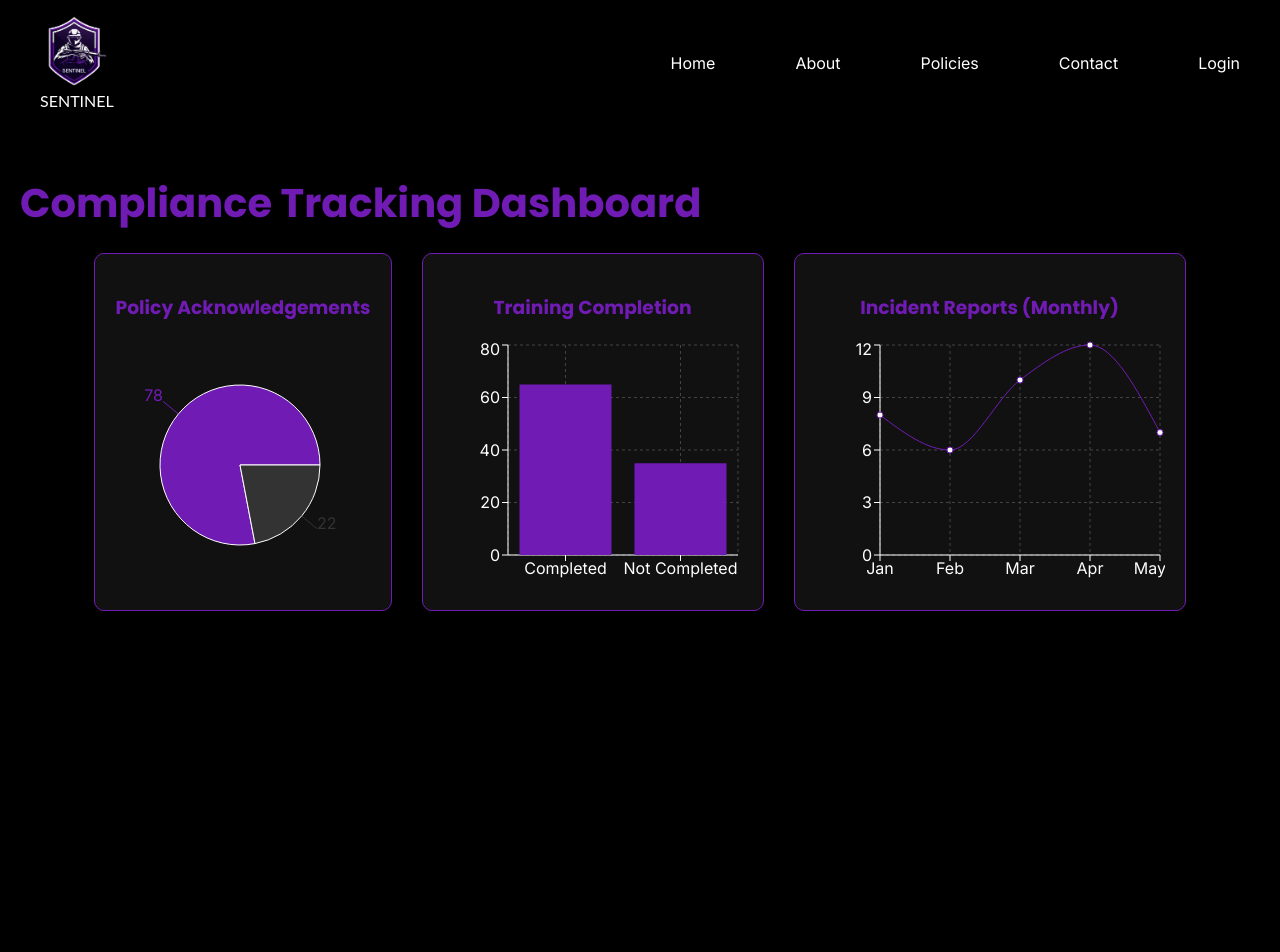
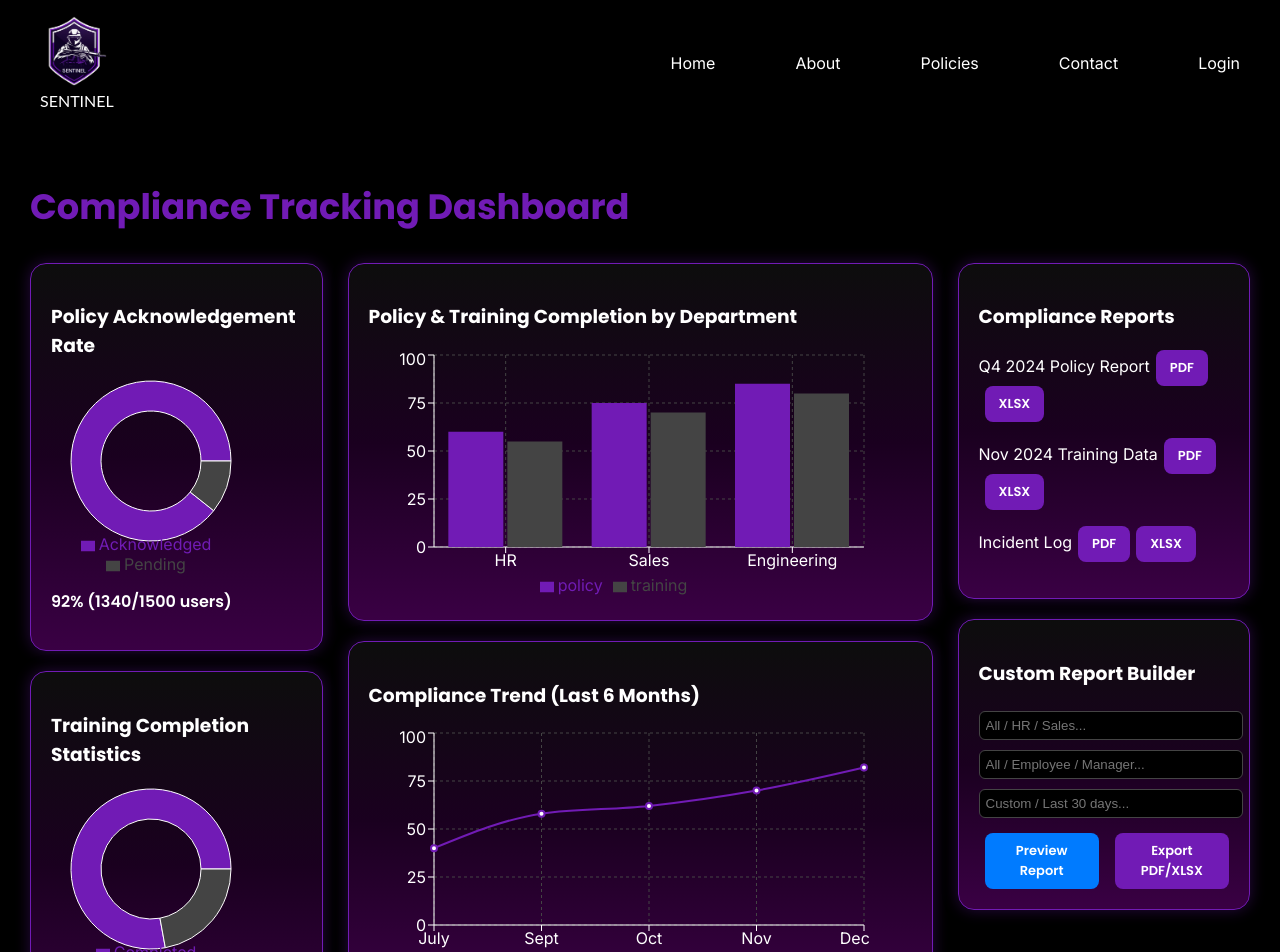
Before and after one commit to Guwani0/Sentinel, a React (Create React App) app in the folder frontend/: page /dashboard in a window 1280 px wide. Shown: the top 952 px of the page. Built offline with nearby package versions, Linux system fonts and the light colour scheme.

Commit message:
updated CTDPage1.js

```diff
--- a/frontend/package.json
+++ b/frontend/package.json
@@ -7,12 +7,14 @@
     "@testing-library/jest-dom": "^6.8.0",
     "@testing-library/react": "^16.3.0",
     "@testing-library/user-event": "^13.5.0",
+    "jspdf": "^3.0.3",
     "react": "^19.1.1",
     "react-dom": "^19.1.1",
     "react-router-dom": "^7.9.1",
     "react-scripts": "5.0.1",
     "recharts": "^3.2.1",
-    "web-vitals": "^2.1.4"
+    "web-vitals": "^2.1.4",
+    "xlsx": "^0.18.5"
   },
   "scripts": {
     "start": "react-scripts start",
--- a/frontend/src/Pages/CTDPage1.js
+++ b/frontend/src/Pages/CTDPage1.js
@@ -1,133 +1,240 @@
-import React from "react";
+import React, { useState } from "react";
 import {
   PieChart, Pie, Cell,
   BarChart, Bar, XAxis, YAxis, Tooltip, CartesianGrid,
-  LineChart, Line
+  LineChart, Line, Legend
 } from "recharts";
+import * as XLSX from "xlsx";
+import jsPDF from "jspdf";
 
 export default function CTDPage1() {
-  // Sample Data
+  // ✅ Sample Data
   const policyData = [
-    { name: "Acknowledged", value: 78 },
-    { name: "Pending", value: 22 },
+    { name: "Acknowledged", value: 1340 },
+    { name: "Pending", value: 160 },
+  ];
+  const trainingData = [
+    { name: "Completed", value: 1168 },
+    { name: "Not Completed", value: 332 },
+  ];
+  const departmentData = [
+    { dept: "HR", policy: 60, training: 55 },
+    { dept: "Sales", policy: 75, training: 70 },
+    { dept: "Engineering", policy: 85, training: 80 },
+  ];
+  const trendData = [
+    { month: "July", compliance: 40 },
+    { month: "Sept", compliance: 58 },
+    { month: "Oct", compliance: 62 },
+    { month: "Nov", compliance: 70 },
+    { month: "Dec", compliance: 82 },
   ];
 
-  const trainingData = [
-    { name: "Completed", value: 65 },
-    { name: "Not Completed", value: 35 },
-  ];
+  const COLORS = ["#711bb5", "#444"];
 
-  const incidentData = [
-    { month: "Jan", incidents: 8 },
-    { month: "Feb", incidents: 6 },
-    { month: "Mar", incidents: 10 },
-    { month: "Apr", incidents: 12 },
-    { month: "May", incidents: 7 },
-  ];
+  // ✅ Export Excel
+  const exportExcel = (data, title) => {
+    const wb = XLSX.utils.book_new();
+    const ws = XLSX.utils.json_to_sheet(data);
+    XLSX.utils.book_append_sheet(wb, ws, title);
+    XLSX.writeFile(wb, `${title}.xlsx`);
+  };
 
-  const COLORS = ["#711bb5", "#333"];
+  // ✅ Export PDF
+  const exportPDF = (title) => {
+    const doc = new jsPDF();
+    doc.text(`${title} Report`, 20, 20);
+    doc.save(`${title}.pdf`);
+  };
+
+  // 🎨 Shared Styles
+  const cardStyle = {
+    background: "linear-gradient(180deg, #0d0d0d 0%, #1a001f 50%, #3a0044 100%)",
+    border: "1px solid #711bb5",
+    borderRadius: "16px",
+    padding: "20px",
+    boxShadow: "0 0 15px rgba(113,27,181,0.35)",
+    transition: "all 0.3s ease",
+  };
+
+  const buttonStyle = {
+    backgroundColor: "#711bb5",
+    color: "#fff",
+    border: "none",
+    borderRadius: "8px",
+    padding: "8px 14px",
+    cursor: "pointer",
+    fontSize: "13px",
+    fontFamily: "Poppins, sans-serif",
+    marginLeft: "6px",
+    transition: "0.3s ease",
+  };
+
+  // ✅ Toggle States
+  const [policy, setPolicy] = useState(true);
+  const [training, setTraining] = useState(true);
+  const [incidents, setIncidents] = useState(true);
+
+  const toggleWrapper = {
+    display: "flex",
+    alignItems: "center",
+    justifyContent: "space-between",
+    margin: "10px 0",
+    fontFamily: "Inter, sans-serif",
+  };
+
+  const toggleStyle = (active) => ({
+    width: "50px",
+    height: "26px",
+    borderRadius: "20px",
+    background: active ? "#711bb5" : "#444",
+    position: "relative",
+    cursor: "pointer",
+    transition: "0.3s",
+  });
+
+  const knobStyle = (active) => ({
+    width: "20px",
+    height: "20px",
+    borderRadius: "50%",
+    background: "#fff",
+    position: "absolute",
+    top: "3px",
+    left: active ? "26px" : "3px",
+    transition: "0.3s",
+  });
 
   return (
-    <div
-      style={{
-        backgroundColor: "#000000",
-        minHeight: "100vh",
-        padding: "20px",
-        fontFamily: "Inter, sans-serif",
-        color: "white"
-      }}
-    >
-      {/* Title */}
-      <h1
-        style={{
-          fontFamily: "Poppins, sans-serif",
-          color: "#711bb5",
-          fontSize: "2.5rem",
-          marginBottom: "20px"
-        }}
-      >
+    <div style={{ backgroundColor: "#000", minHeight: "100vh", padding: "30px", color: "#fff", fontFamily: "Inter, sans-serif" }}>
+      <h1 style={{ fontFamily: "Poppins", color: "#711bb5", fontSize: "2.2rem", marginBottom: "30px" }}>
         Compliance Tracking Dashboard
       </h1>
 
-      {/* Charts Section */}
-      <div
-        style={{
-          display: "flex",
-          gap: "30px",
-          flexWrap: "wrap",
-          justifyContent: "center"
-        }}
-      >
-        {/* Policy Acknowledgement (Pie Chart) */}
-        <div
-          style={{
-            backgroundColor: "#111",
-            border: "1px solid #711bb5",
-            borderRadius: "10px",
-            padding: "20px",
-            textAlign: "center"
-          }}
-        >
-          <h3 style={{ fontFamily: "Poppins", color: "#711bb5" }}>
-            Policy Acknowledgements
-          </h3>
-          <PieChart width={250} height={250}>
-            <Pie
-              data={policyData}
-              dataKey="value"
-              outerRadius={80}
-              label
-            >
+      <div style={{ display: "grid", gridTemplateColumns: "1fr 2fr 1fr", gap: "25px" }}>
+
+        {/* Left Column */}
+        <div style={{ display: "flex", flexDirection: "column", gap: "20px" }}>
+          {/* Policy Ack */}
+          <div style={cardStyle}>
+            <h3 style={{ fontFamily: "Poppins", color: "#fff" }}>Policy Acknowledgement Rate</h3>
+            <PieChart width={200} height={200}>
+              <Pie data={policyData} dataKey="value" innerRadius={50} outerRadius={80}>
                 {policyData.map((entry, index) => (
                   <Cell key={index} fill={COLORS[index % COLORS.length]} />
                 ))}
               </Pie>
+              <Legend />
+              <Tooltip />
             </PieChart>
+            <p style={{ fontFamily: "Poppins", marginTop: "10px", fontWeight: "600" }}>92% (1340/1500 users)</p>
           </div>
 
-        {/* Training Completion (Bar Chart) */}
-        <div
-          style={{
-            backgroundColor: "#111",
-            border: "1px solid #711bb5",
-            borderRadius: "10px",
-            padding: "20px",
-            textAlign: "center"
-          }}
-        >
-          <h3 style={{ fontFamily: "Poppins", color: "#711bb5" }}>
-            Training Completion
-          </h3>
-          <BarChart width={300} height={250} data={trainingData}>
+          {/* Training Stats */}
+          <div style={cardStyle}>
+            <h3 style={{ fontFamily: "Poppins", color: "#fff" }}>Training Completion Statistics</h3>
+            <PieChart width={200} height={200}>
+              <Pie data={trainingData} dataKey="value" innerRadius={50} outerRadius={80}>
+                {trainingData.map((entry, index) => (
+                  <Cell key={index} fill={COLORS[index % COLORS.length]} />
+                ))}
+              </Pie>
+              <Legend />
+              <Tooltip />
+            </PieChart>
+            <p style={{ fontFamily: "Poppins", marginTop: "10px", fontWeight: "600" }}>88% (1168/1500 users)</p>
+          </div>
+
+          {/* ✅ Automated Reminders with Toggles */}
+          <div style={cardStyle}>
+            <h3 style={{ fontFamily: "Poppins", color: "#fff" }}>Automated Reminders</h3>
+
+            <div style={toggleWrapper}>
+              <span>Policy Nudges</span>
+              <div style={toggleStyle(policy)} onClick={() => setPolicy(!policy)}>
+                <div style={knobStyle(policy)} />
+              </div>
+            </div>
+
+            <div style={toggleWrapper}>
+              <span>Training Alerts</span>
+              <div style={toggleStyle(training)} onClick={() => setTraining(!training)}>
+                <div style={knobStyle(training)} />
+              </div>
+            </div>
+
+            <div style={toggleWrapper}>
+              <span>Overdue Incidents</span>
+              <div style={toggleStyle(incidents)} onClick={() => setIncidents(!incidents)}>
+                <div style={knobStyle(incidents)} />
+              </div>
+            </div>
+
+            <small style={{ color: "#aaa" }}>Next run: Tomorrow 9AM</small>
+          </div>
+        </div>
+
+        {/* Middle Column */}
+        <div style={{ display: "flex", flexDirection: "column", gap: "20px" }}>
+          {/* Department Stats */}
+          <div style={cardStyle}>
+            <h3 style={{ fontFamily: "Poppins", color: "#fff" }}>Policy & Training Completion by Department</h3>
+            <BarChart width={500} height={250} data={departmentData}>
               <CartesianGrid strokeDasharray="3 3" stroke="#444" />
-            <XAxis dataKey="name" stroke="#fff" />
+              <XAxis dataKey="dept" stroke="#fff" />
               <YAxis stroke="#fff" />
               <Tooltip />
-            <Bar dataKey="value" fill="#711bb5" />
+              <Legend />
+              <Bar dataKey="policy" fill="#711bb5" />
+              <Bar dataKey="training" fill="#444" />
             </BarChart>
           </div>
 
-        {/* Incident Reports (Line Chart) */}
-        <div
-          style={{
-            backgroundColor: "#111",
-            border: "1px solid #711bb5",
-            borderRadius: "10px",
-            padding: "20px",
-            textAlign: "center"
-          }}
-        >
-          <h3 style={{ fontFamily: "Poppins", color: "#711bb5" }}>
-            Incident Reports (Monthly)
-          </h3>
-          <LineChart width={350} height={250} data={incidentData}>
+          {/* Compliance Trend */}
+          <div style={cardStyle}>
+            <h3 style={{ fontFamily: "Poppins", color: "#fff" }}>Compliance Trend (Last 6 Months)</h3>
+            <LineChart width={500} height={250} data={trendData}>
               <CartesianGrid strokeDasharray="3 3" stroke="#444" />
               <XAxis dataKey="month" stroke="#fff" />
               <YAxis stroke="#fff" />
               <Tooltip />
-            <Line type="monotone" dataKey="incidents" stroke="#711bb5" />
+              <Legend />
+              <Line type="monotone" dataKey="compliance" stroke="#711bb5" strokeWidth={2} />
             </LineChart>
           </div>
+        </div>
+
+        {/* Right Column */}
+        <div style={{ display: "flex", flexDirection: "column", gap: "20px" }}>
+          {/* Compliance Reports */}
+          <div style={cardStyle}>
+            <h3 style={{ fontFamily: "Poppins", color: "#fff" }}>Compliance Reports</h3>
+            <p>Q4 2024 Policy Report
+              <button style={buttonStyle} onClick={() => exportPDF("Policy_Report")}>PDF</button>
+              <button style={buttonStyle} onClick={() => exportExcel(policyData, "Policy_Report")}>XLSX</button>
+            </p>
+            <p>Nov 2024 Training Data
+              <button style={buttonStyle} onClick={() => exportPDF("Training_Data")}>PDF</button>
+              <button style={buttonStyle} onClick={() => exportExcel(trainingData, "Training_Data")}>XLSX</button>
+            </p>
+            <p>Incident Log
+              <button style={buttonStyle} onClick={() => exportPDF("Incident_Log")}>PDF</button>
+              <button style={buttonStyle} onClick={() => exportExcel(trendData, "Incident_Log")}>XLSX</button>
+            </p>
+          </div>
+
+          {/* Custom Report Builder */}
+          <div style={cardStyle}>
+            <h3 style={{ fontFamily: "Poppins", color: "#fff" }}>Custom Report Builder</h3>
+            <input type="text" placeholder="All / HR / Sales..." style={{ width: "100%", margin: "5px 0", padding: "6px", borderRadius: "6px", border: "1px solid #444", background: "#000", color: "#fff" }} />
+            <input type="text" placeholder="All / Employee / Manager..." style={{ width: "100%", margin: "5px 0", padding: "6px", borderRadius: "6px", border: "1px solid #444", background: "#000", color: "#fff" }} />
+            <input type="text" placeholder="Custom / Last 30 days..." style={{ width: "100%", margin: "5px 0", padding: "6px", borderRadius: "6px", border: "1px solid #444", background: "#000", color: "#fff" }} />
+            <div style={{ marginTop: "10px", display: "flex", gap: "10px" }}>
+              <button style={{ ...buttonStyle, flex: 1, background: "#007bff" }}>Preview Report</button>
+              <button style={{ ...buttonStyle, flex: 1 }}>Export PDF/XLSX</button>
+            </div>
+          </div>
+        </div>
+
       </div>
     </div>
   );
```
Also changed, not shown: 1 other file (tests, documents, lock files or other folders). Lines whose indentation alone changed are shown as unchanged.
